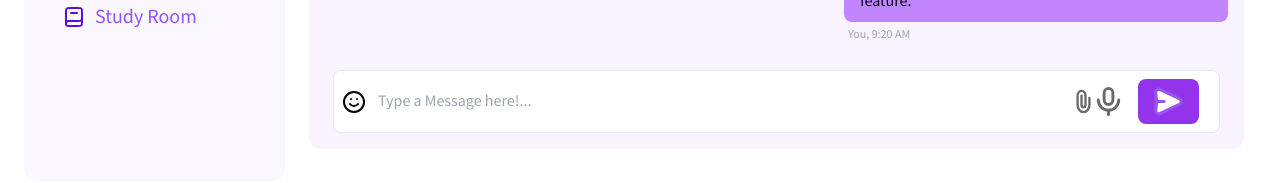
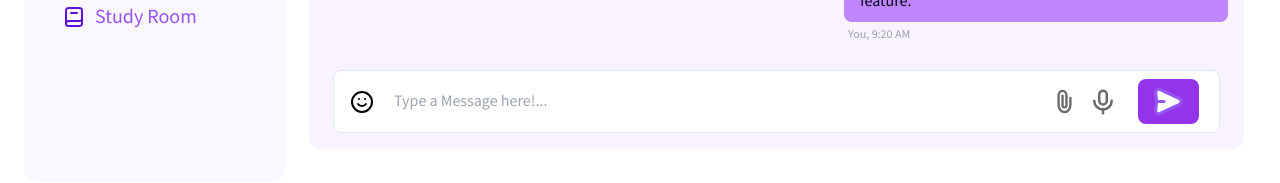
Before and after one commit to Leadlly/leadlly.student.web, a Next.js app: page /chat in a window 1280 px wide. Shown: the part 607-790 px from the top of the page. Built offline with nearby package versions, Linux system fonts and the light colour scheme.

Commit message:
Updated chat

```diff
--- a/src/app/(root)/chat/_components/ChatComponent.tsx
+++ b/src/app/(root)/chat/_components/ChatComponent.tsx
@@ -63,16 +63,20 @@ const ChatComponent: React.FC<{ chatData: ChatData }> = ({ chatData }) => {
                     ))}
                 </div>
             </div>
-            <div className="flex items-center border rounded-lg p-2 mx-6 my-4 bg-white ">
-              <Smile color='rgba(0, 0, 0, 1)'/>
+            <div className="flex items-center border rounded-lg p-2 mx-6 my-4 bg-white">
+              <Smile color='rgba(0, 0, 0, 1)' className='mx-2 hover:cursor-pointer'/>
               <input
                 type="text"
                 placeholder="Type a Message here!..."
                 className="flex-1 bg-transparent outline-none mx-3"
               />
+              <div className='mx-2 hover:cursor-pointer'>
                 <Attach stroke='rgba(106, 106, 106, 1)'/>
+              </div>
+              <div className='mx-2 hover:cursor-pointer'>
                 <Mic stroke="rgba(106, 106, 106, 1)"/>
-      <button type="submit" className='mx-3 px-4 py-2 rounded-lg bg-purple-600'>
+              </div>
+              <button type="submit" className='mx-3 px-4 py-2 rounded-lg bg-purple-600 hover:cursor-pointer'>
                 <Send stroke='rgba(150, 84, 244, 1)'/>
               </button>
             </div>
--- a/src/components/icons/MicIcon.tsx
+++ b/src/components/icons/MicIcon.tsx
@@ -1,7 +1,7 @@
 const MicIcon= ({
     stroke,
-    width = "35",
-    height = "35",
+    width = "30",
+    height = "30",
   }: {
     stroke: string;
     width?: string;
```
Lines whose indentation alone changed are shown as unchanged.
